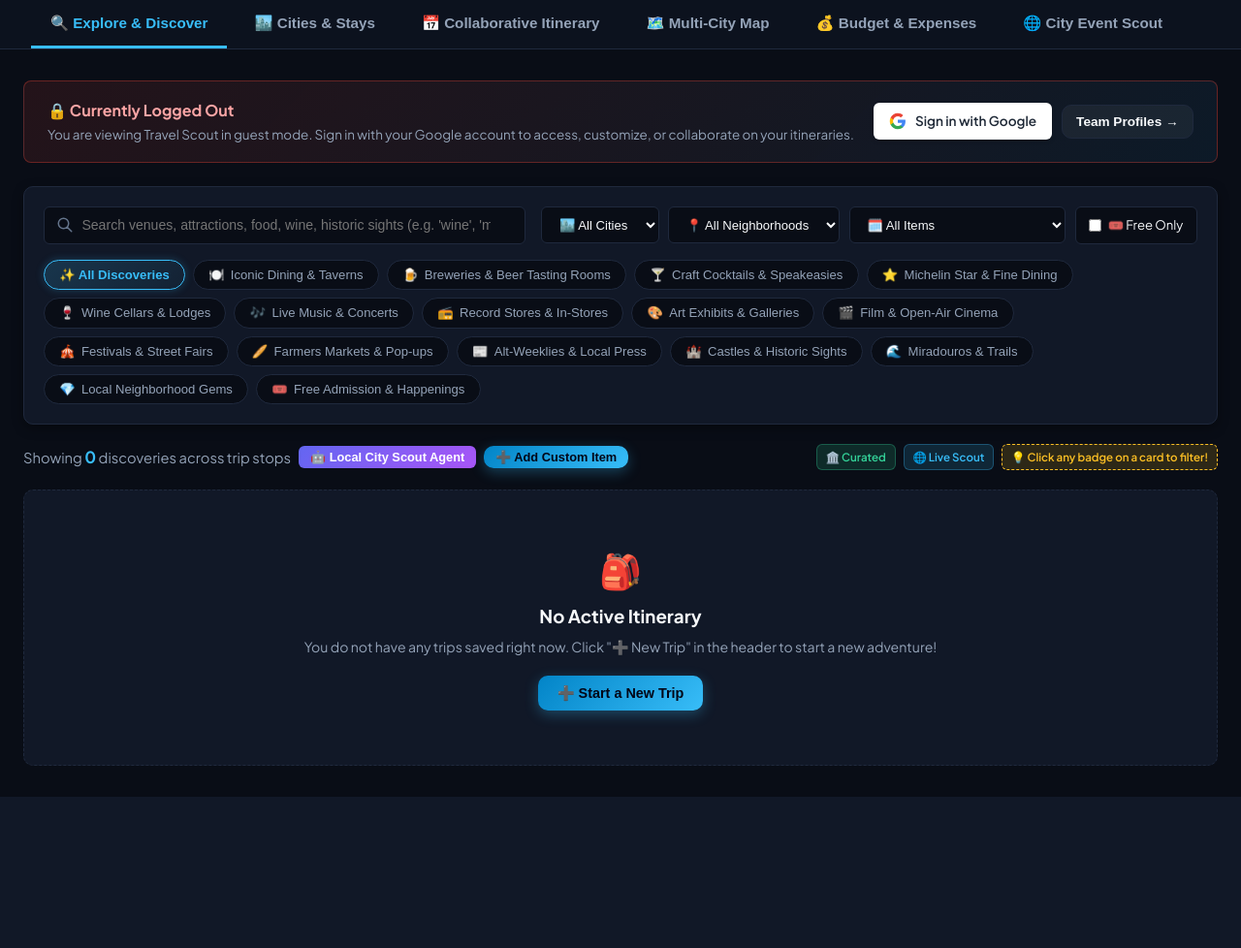
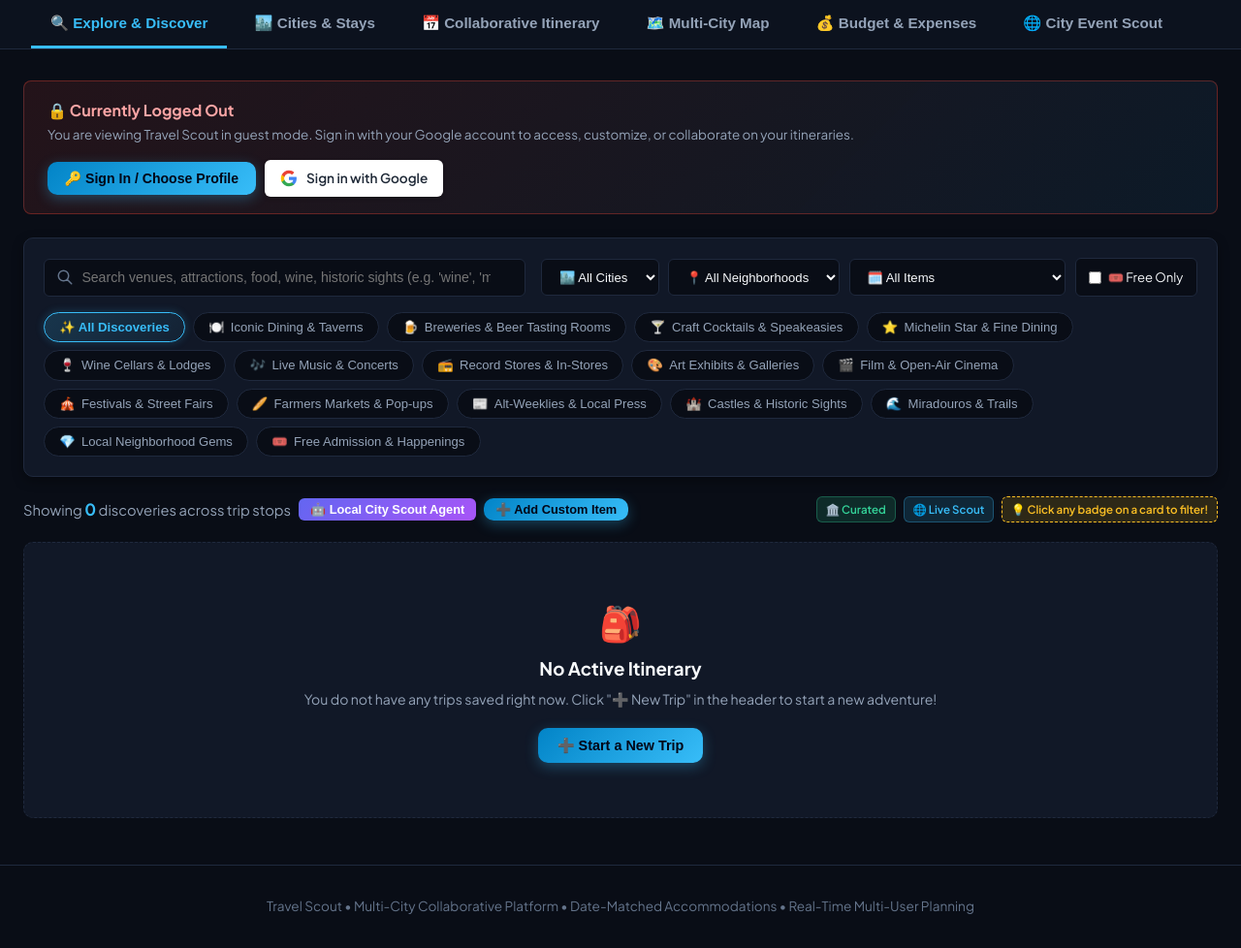
Before and after one commit to larrymunroe-sys/travel_scout, a FastAPI app: page / in a window 1280 px wide. Shown: the part 202-1180 px from the top of the page at 97% size. Before the commit the page ends 1024 px from the top, so only its background shows below. Run offline with FastAPI, Linux system fonts and the light colour scheme; data that the repository does not hold is empty.

Commit message:
fix: restore sign-in modal by fixing unclosed modal-overlay div tags and making openLogin global

```diff
--- a/static/sw.js
+++ b/static/sw.js
@@ -1,5 +1,5 @@
 // Travel Scout Progressive Web App Service Worker (Offline Cache)
-const CACHE_NAME = "travel-scout-v2.7";
+const CACHE_NAME = "travel-scout-v2.8";
 const PRECACHE_URLS = [
   "/",
   "/static/styles.css",
--- a/templates/index.html
+++ b/templates/index.html
@@ -91,7 +91,7 @@
           <button id="logoffBtn" class="btn-logoff" title="Log off active account" style="{% if not current_user %}display:none;{% endif %}">
             🚪 Log Off
           </button>
-          <button id="headerSignInBtn" class="btn btn-primary btn-sm" title="Sign in with your Gmail account" style="padding:0.25rem 0.65rem; font-size:0.75rem; {% if current_user %}display:none;{% endif %}" onclick="window.openLogin ? window.openLogin() : (document.getElementById('loginModal').style.display='flex')">
+          <button id="headerSignInBtn" type="button" class="btn btn-primary btn-sm" title="Sign in with your Gmail account" style="padding:0.25rem 0.65rem; font-size:0.75rem; {% if current_user %}display:none;{% endif %}" onclick="window.openLogin()">
             🔑 Sign In
           </button>
         </div>
@@ -124,6 +124,9 @@
         </p>
       </div>
       <div style="display: flex; gap: 0.6rem; align-items: center; flex-wrap: wrap;">
+        <button id="bannerSignInBtn" type="button" class="btn btn-primary" style="padding: 0.55rem 1.1rem; font-size: 0.88rem; font-weight:600; display:inline-flex; align-items:center; gap:0.4rem; cursor:pointer;" onclick="window.openLogin()">
+          🔑 Sign In / Choose Profile
+        </button>
         <a href="/auth/google/login" class="btn" style="background: #ffffff; color: #1f2937; font-weight: 600; font-size: 0.85rem; padding: 0.55rem 1rem; border-radius: 6px; display: inline-flex; align-items: center; gap: 0.55rem; text-decoration: none; box-shadow: 0 2px 4px rgba(0,0,0,0.2);">
           <svg width="18" height="18" viewBox="0 0 24 24" xmlns="http://www.w3.org/2000/svg">
             <path d="M22.56 12.25c0-.78-.07-1.53-.2-2.25H12v4.26h5.92c-.26 1.37-1.04 2.53-2.21 3.31v2.77h3.57c2.08-1.92 3.28-4.74 3.28-8.09z" fill="#4285F4"/>
@@ -133,9 +136,6 @@
           </svg>
           Sign in with Google
         </a>
-        <button id="bannerSignInBtn" class="btn btn-secondary" style="padding: 0.55rem 0.9rem; font-size: 0.85rem;" onclick="window.openLogin ? window.openLogin() : (document.getElementById('loginModal').style.display='flex')">
-          Team Profiles &rarr;
-        </button>
       </div>
     </div>
     {% endif %}
@@ -820,12 +820,14 @@
         <button type="button" class="btn btn-secondary" id="closePrintModalBtn2">Close</button>
       </div>
     </div>
+  </div>
+
   <!-- MODAL 8: SIGN IN WITH GMAIL -->
-  <div class="modal-overlay" id="loginModal" style="display:none;">
+  <div class="modal-overlay" id="loginModal" style="display:none;" onclick="if(event.target === this) window.closeLogin();">
     <div class="modal-card" style="max-width:540px;">
       <div class="modal-header">
         <h3>🔑 Sign In to Travel Scout</h3>
-        <button class="modal-close" id="closeLoginModalBtn">&times;</button>
+        <button type="button" class="modal-close" id="closeLoginModalBtn" onclick="window.closeLogin()">&times;</button>
       </div>
       <div style="padding:0.5rem 0; display:flex; flex-direction:column; gap:1.2rem;">
         <p style="font-size:0.85rem; color:var(--text-muted); line-height:1.45;">
@@ -944,6 +946,8 @@
           </div>
         </div>
       </div>
+    </div>
+  </div>
 
   <!-- MODAL 10: LOCAL CITY CULTURAL SCOUT AGENT -->
   <div class="modal-overlay" id="localAgentModal" style="display:none;">
@@ -1259,6 +1263,6 @@
   </footer>
 
   <script src="https://unpkg.com/leaflet@1.9.4/dist/leaflet.js"></script>
-  <script src="/static/app.js?v=2.7"></script>
+  <script src="/static/app.js?v=2.8"></script>
 </body>
 </html>
```
Also changed, not shown: static/app.js.
